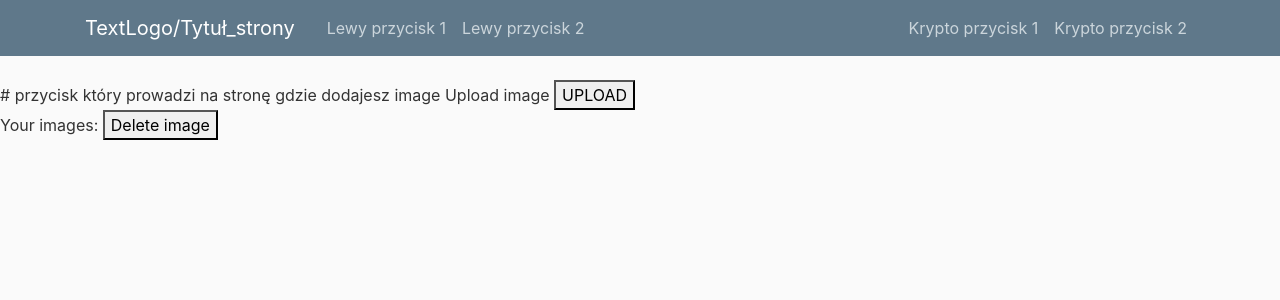
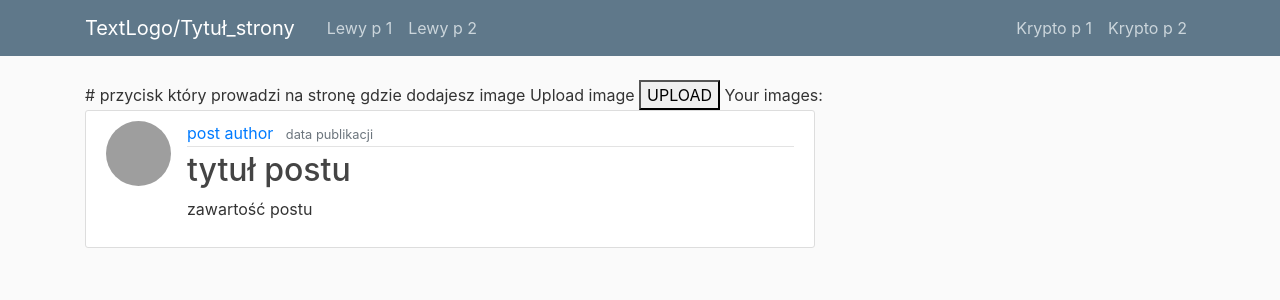
Before and after one commit to MichalOrdon/django_upload_image, a Django app: page / in a window 1280 px wide. Shown: the top 300 px of the page. Run offline with Django 3.2, Linux system fonts and the light colour scheme; some libraries are stand-ins or nearby versions; grey boxes are pictures that could not be loaded.

Commit message:
Rozdzielenie stony głównej na bazę i stronę faktyczną oraz szukanie prototypu dla miejsca zdjęcia

```diff
--- /dev/null
+++ b/upload_image_site/image_manipulator/templates/image_manipulator/base.html
@@ -0,0 +1,55 @@
+{% load static %}
+<html lang="en">
+<head>
+  <!-- Required meta tags -->
+  <meta charset="utf-8">
+  <meta name="viewport" content="width=device-width, initial-scale=1, shrink-to-fit=no">
+
+  <!-- Bootstrap CSS -->
+  <link rel="stylesheet" href="https://cdn.jsdelivr.net/npm/bootstrap@4.0.0/dist/css/bootstrap.min.css" integrity="sha384-Gn5384xqQ1aoWXA+058RXPxPg6fy4IWvTNh0E263XmFcJlSAwiGgFAW/dAiS6JXm" crossorigin="anonymous">
+  <link rel="stylesheet" type="text/css" href="{% static 'image_manipulator/main.css' %}">
+  <title>Strona na obrazki</title>
+</head>
+<body>
+  <header class="site-header">
+    <nav class="navbar navbar-expand-md navbar-dark bg-steel fixed-top">
+      <div class="container">
+        <a class="navbar-brand mr-4" href="#">TextLogo/Tytuł_strony</a>
+        <button class="navbar-toggler" type="button" data-toggle="collapse" data-target="#navbarToggle" aria-controls="navbarToggle" aria-expanded="false" aria-label="Toggle navigation">
+        <span class="navbar-toggler-icon"></span>
+        </button>
+        <div class="collapse navbar-collapse" id="navbarToggle">
+          <div class="navbar-nav mr-auto">
+            <a class="nav-item nav-link" href="#">Lewy p 1</a>
+            <a class="nav-item nav-link" href="#">Lewy p 2</a>
+          </div>
+          <!-- Navbar Right Side -->
+          <div class="navbar-nav">
+            <a class="nav-item nav-link" href="#">Krypto p 1</a>
+            <a class="nav-item nav-link" href="#">Krypto p 2</a>
+          </div>
+        </div>
+      </div>
+    </nav>
+  </header>
+  <div class="container">
+    # przycisk który prowadzi na stronę gdzie dodajesz image
+    Upload image
+    <button>UPLOAD</button>
+    Your images:
+  </div>
+  <main role="main" class="container">
+    <div class="row">
+      <div class="col-md-8">
+        {% block content %}{% endblock %}
+      </div>
+    </div>
+  </main>
+
+  <!-- Optional JavaScript -->
+  <!-- jQuery first, then Popper.js, then Bootstrap JS -->
+  <script src="https://code.jquery.com/jquery-3.2.1.slim.min.js" integrity="sha384-KJ3o2DKtIkvYIK3UENzmM7KCkRr/rE9/Qpg6aAZGJwFDMVNA/GpGFF93hXpG5KkN" crossorigin="anonymous"></script>
+  <script src="https://cdn.jsdelivr.net/npm/popper.js@1.12.9/dist/umd/popper.min.js" integrity="sha384-ApNbgh9B+Y1QKtv3Rn7W3mgPxhU9K/ScQsAP7hUibX39j7fakFPskvXusvfa0b4Q" crossorigin="anonymous"></script>
+  <script src="https://cdn.jsdelivr.net/npm/bootstrap@4.0.0/dist/js/bootstrap.min.js" integrity="sha384-JZR6Spejh4U02d8jOt6vLEHfe/JQGiRRSQQxSfFWpi1MquVdAyjUar5+76PVCmYl" crossorigin="anonymous"></script>
+</body>
+</html>
--- a/upload_image_site/image_manipulator/templates/image_manipulator/home.html
+++ b/upload_image_site/image_manipulator/templates/image_manipulator/home.html
@@ -1,51 +1,34 @@
-{% load static %}
-<html lang="en">
-<head>
-  <!-- Required meta tags -->
-  <meta charset="utf-8">
-  <meta name="viewport" content="width=device-width, initial-scale=1, shrink-to-fit=no">
+{% extends "image_manipulator/base.html" %}
+{% block content %}
+  <article class="media content-section">
+      <img class="rounded-circle article-img" src="#">
+      <div class="media-body">
+          <div class="article-metadata">
+              <a class="mr-2" href="#">post author</a>
+              <small class="text-muted">data publikacji</small>
+          </div>
+          <h2><a class="article-title" href="#">tytuł postu</a></h2>
+          <p class="article-content">zawartość postu</p>
+      </div>
+  </article>
 
-  <!-- Bootstrap CSS -->
-  <link rel="stylesheet" href="https://cdn.jsdelivr.net/npm/bootstrap@4.0.0/dist/css/bootstrap.min.css" integrity="sha384-Gn5384xqQ1aoWXA+058RXPxPg6fy4IWvTNh0E263XmFcJlSAwiGgFAW/dAiS6JXm" crossorigin="anonymous">
-  <link rel="stylesheet" type="text/css" href="{% static 'image_manipulator/main.css' %}">
-  <title>Strona na obrazki</title>
-</head>
-<body>
-  <header class="site-header">
-    <nav class="navbar navbar-expand-md navbar-dark bg-steel fixed-top">
-      <div class="container">
-        <a class="navbar-brand mr-4" href="#">TextLogo/Tytuł_strony</a>
-        <button class="navbar-toggler" type="button" data-toggle="collapse" data-target="#navbarToggle" aria-controls="navbarToggle" aria-expanded="false" aria-label="Toggle navigation">
-        <span class="navbar-toggler-icon"></span>
-        </button>
-        <div class="collapse navbar-collapse" id="navbarToggle">
-          <div class="navbar-nav mr-auto">
-            <a class="nav-item nav-link" href="#">Lewy przycisk 1</a>
-            <a class="nav-item nav-link" href="#">Lewy przycisk 2</a>
-          </div>
-          <!-- Navbar Right Side -->
-          <div class="navbar-nav">
-            <a class="nav-item nav-link" href="#">Krypto przycisk 1</a>
-            <a class="nav-item nav-link" href="#">Krypto przycisk 2</a>
-          </div>
-        </div>
-      </div>
-    </nav>
-  </header>
-  <div>
-    # przycisk który prowadzi na stronę gdzie dodajesz image
-    Upload image
-    <button>UPLOAD</button>
-  </div>
-  <div>
-    Your images:
-    <button>Delete image</button>
-  </div>
 
-  <!-- Optional JavaScript -->
-  <!-- jQuery first, then Popper.js, then Bootstrap JS -->
-  <script src="https://code.jquery.com/jquery-3.2.1.slim.min.js" integrity="sha384-KJ3o2DKtIkvYIK3UENzmM7KCkRr/rE9/Qpg6aAZGJwFDMVNA/GpGFF93hXpG5KkN" crossorigin="anonymous"></script>
-  <script src="https://cdn.jsdelivr.net/npm/popper.js@1.12.9/dist/umd/popper.min.js" integrity="sha384-ApNbgh9B+Y1QKtv3Rn7W3mgPxhU9K/ScQsAP7hUibX39j7fakFPskvXusvfa0b4Q" crossorigin="anonymous"></script>
-  <script src="https://cdn.jsdelivr.net/npm/bootstrap@4.0.0/dist/js/bootstrap.min.js" integrity="sha384-JZR6Spejh4U02d8jOt6vLEHfe/JQGiRRSQQxSfFWpi1MquVdAyjUar5+76PVCmYl" crossorigin="anonymous"></script>
-</body>
-</html>
+<!--    {% if is_paginated %}-->
+<!--        {% if page_obj.has_previous %}-->
+<!--            <a class="btn btn-outline-info mb-4" href="?page=1">First</a>-->
+<!--            <a class="btn btn-outline-info mb-4" href="?page={{ page_obj.previous_page_number }}">Previous</a>-->
+<!--        {% endif %}-->
+<!--        {% for num in page_obj.paginator.page_range %}-->
+<!--            {% if page_obj.number == num %}-->
+<!--                <a class="btn btn-info mb-4" href="?page={{ num }}">{{ num }}</a>-->
+<!--            {% elif num > page_obj.number|add:'-5' and num < page_obj.number|add:'4' %}-->
+<!--                <a class="btn btn-outline-info mb-4" href="?page={{ num }}">{{ num }}</a>-->
+<!--            {% endif %}-->
+<!--        {% endfor %}-->
+<!--        {% if page_obj.has_next %}-->
+<!--            <a class="btn btn-outline-info mb-4" href="?page={{ page_obj.next_page_number }}">Next</a>-->
+<!--            <a class="btn btn-outline-info mb-4" href="?page={{ page_obj.paginator.num_pages }}">Last</a>-->
+<!--        {% endif %}-->
+<!--    {% endif %}-->
+
+{% endblock content %}
```
